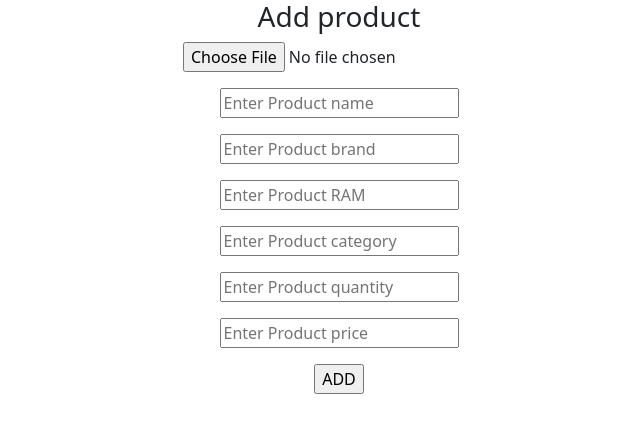
After one commit to Lyrn-mukami/HCI-Admin-Module, a PHP site: page /Add.php in a window 1280 px wide. The commit adds this page. Shown: the top 433 px of the page, without its empty margins (301-941 px from the left). Run offline with PHP 8.4, Linux system fonts and the light colour scheme.

Commit message:
Add files via upload

```diff
--- /dev/null
+++ b/Add.php
@@ -0,0 +1,75 @@
+<?php
+require_once("Connection.php");
+
+
+if (isset($_POST['submit'])) {
+
+
+$file = $_FILES['product_image'];
+
+
+$file_path = "ProductImages/";
+
+$original_file_name= $_FILES['product_image']['name'];
+
+$file_tmp_location = $_FILES['product_image']['tmp_name'];
+
+$file_type = substr($original_file_name,strpos($original_file_name,'.'),strlen($original_file_name));
+
+// items to be posted
+
+$name = $_POST['product_name'];
+$brand = $_POST['product_brand'];
+$ram = $_POST['product_ram'];
+$category = $_POST['product_category'];
+$quantity = $_POST['product_quantity'];
+$price = $_POST['product_price'];
+
+
+	$sql = "INSERT INTO product (product_id, product_image, product_name, product_brand, product_ram, product_category, product_quantity, product_price) VALUES('$id', '$original_file_name', '$name', '$brand','$ram', '$category','$quantity','$price')" ;
+$result = $link->query($sql);
+if ($result) {
+	echo "Added Successfully";
+header('location:Product.php');
+}
+else{
+			echo "Unsuccessful".mysqli_error($link);
+		}
+
+}
+
+?>
+<!DOCTYPE html>
+<html>
+<head>
+	<title>Add</title>
+	 <meta charset="utf-8">
+	 <link rel="stylesheet" href="style1.css">
+    <meta name="viewport" content="width=device-width, initial-scale=1">
+
+    <!-- Bootstrap CSS -->
+    <link rel="stylesheet" href="https://cdn.jsdelivr.net/npm/bootstrap@5.1.3/dist/css/bootstrap.min.css">
+	<script type="text/javascript" src="https://cdn.jsdelivr.net/npm/bootstrap@5.1.3/dist/js/bootstrap.min.js"></script>
+</head>
+<body>
+
+
+<div class="row justify-content-center">
+<form onsubmit="onformsubmit(); " method="POST" class="mb-3" enctype="multipart/form-data" style="text-align: center;">
+	<h3>Add product</h3>
+	 <div class="form-group mb-3"><input type="file" name="product_image"></div>
+	 <div class="form-group mb-3"><input type="text" name='product_name'  placeholder="Enter Product name"/><br></div>
+	 <div class="form-group mb-3"><input type="text" name='product_brand' placeholder="Enter Product brand"/><br></div>
+	 <div class="form-group mb-3"><input type="text" name='product_ram' placeholder="Enter Product RAM"/><br></div>
+	 <div class="form-group mb-3"><input type="" name='product_category' placeholder="Enter Product category"/><br></div>
+	 <div class="form-group mb-3"><input type="text" name="product_quantity" placeholder="Enter Product quantity"/><br></div>
+	 <div class="form-group mb-3"><input type="text" name='product_price' placeholder="Enter Product price" /><br></div>
+
+	 <div class="mb-3"><input type="submit" name="submit" value="ADD"></div>
+
+</form>
+</div>
+
+
+</body>
+</html>
```
Also changed, not shown: Product.php (+2 -27 lines), hci.sql (+80 -44 lines), Connection.php (line endings or trailing spaces), Delete.php (line endings or trailing spaces), Update.php (line endings or trailing spaces), test.php (line endings or trailing spaces).
